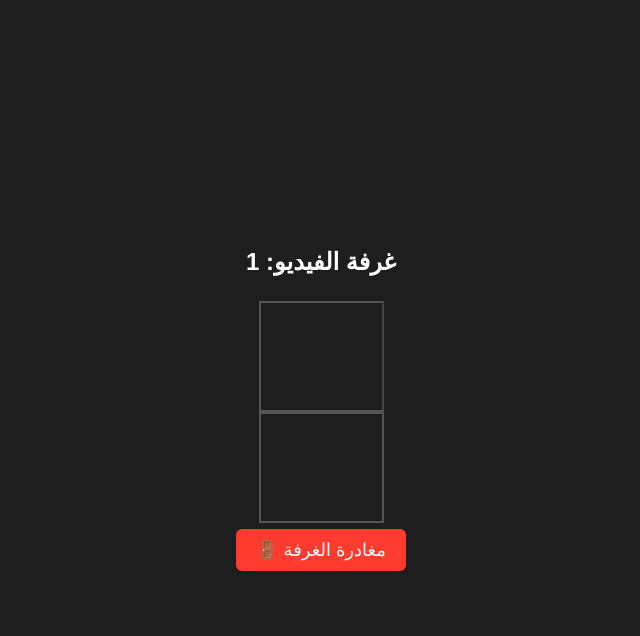
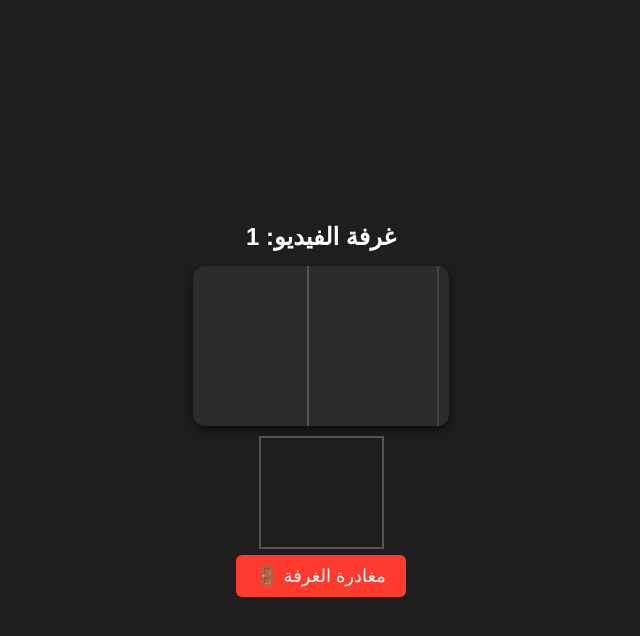
Before and after one commit to midouproj/vidio-chat, a Flask app: template templates/video_chat.html in a window 1280 px wide. Shown: the top 636 px of the page, without its empty margins (319-959 px from the left). Run offline with Flask 3, Linux system fonts and the light colour scheme; the template is opened without the code that fills it: most values are stand-ins (such as "Sample title", 1, 10 or a date in 2020); some libraries are stand-ins or nearby versions.

Commit message:
Update styles.css

```diff
--- a/static/styles.css
+++ b/static/styles.css
@@ -28,13 +28,27 @@
 }
 
 /* حاوية الفيديوهات */
-#video-container {
+#video-container1 {
     display: flex;
     justify-content: center;
     align-items: center;
     width: 80%;
     max-width: 900px;
     height: 60vh;
+    background-color: #2c2c2c;
+    border-radius: 12px;
+    overflow: hidden;
+    position: relative;
+    box-shadow: 0px 4px 10px rgba(0, 0, 0, 0.5);
+}
+
+#video-container1 {
+    display: flex;
+    justify-content: right;
+    align-items: right;
+    width: 20%;
+    max-width: 900px;
+    height: 20vh;
     background-color: #2c2c2c;
     border-radius: 12px;
     overflow: hidden;
```
